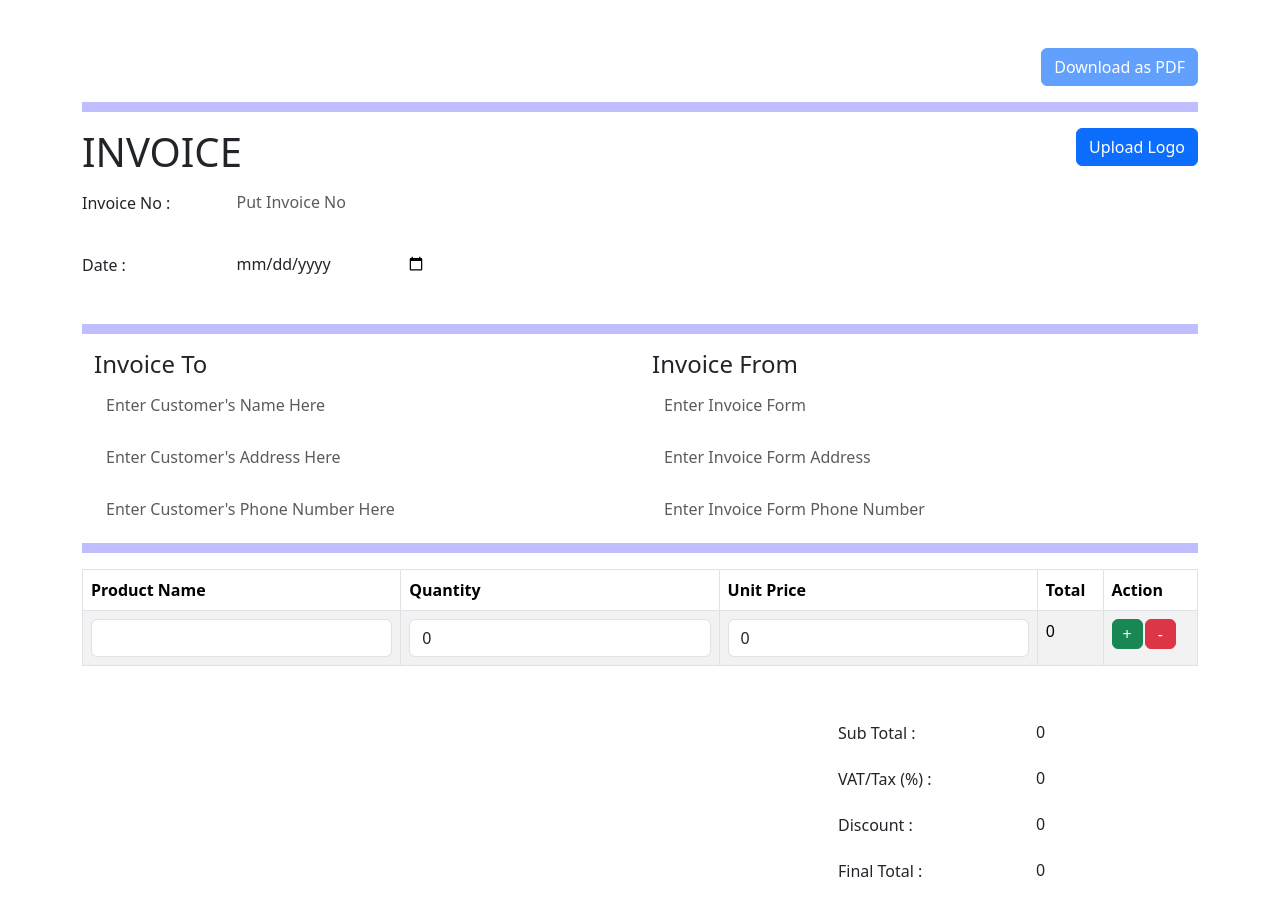
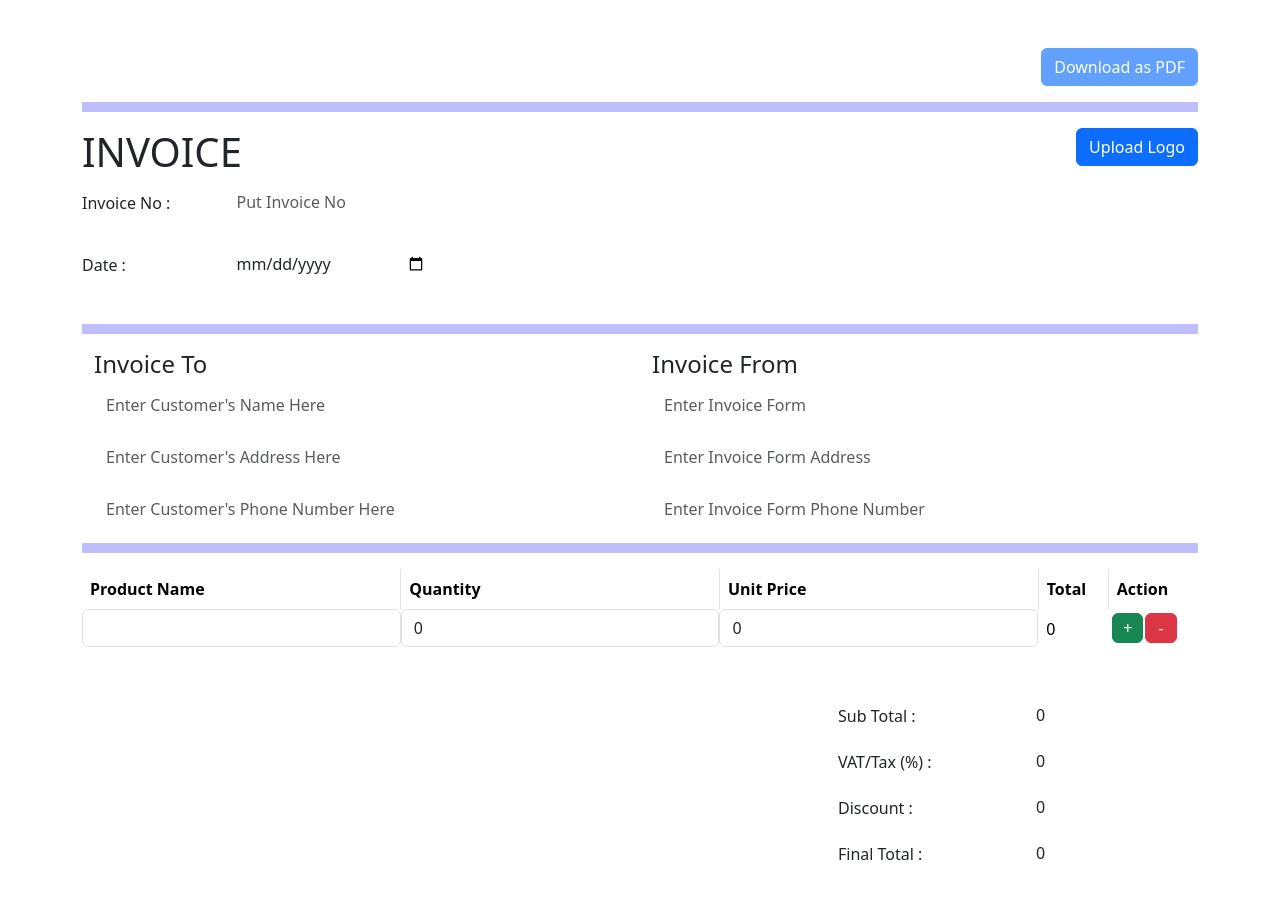
Before and after one commit to PankajMahtoliya/InvoiceMaker, a React (Vite) app: page / in a window 1280 px wide. Shown: the top 916 px of the page. Built offline with nearby package versions, Linux system fonts and the light colour scheme.

Commit message:
calculation table design changed

```diff
--- a/src/components/CalculationTable/CalculationTable.jsx
+++ b/src/components/CalculationTable/CalculationTable.jsx
@@ -52,8 +52,8 @@ const CalculationTable = ({dataRef}) => {
 
   return (
     <div>
-      <Table striped bordered>
-        <thead>
+      <Table bordered>
+        <thead style={{borderStyle: "hidden"}}>
           <tr>
             <th>Product Name</th>
             <th>Quantity</th>
@@ -65,7 +65,7 @@ const CalculationTable = ({dataRef}) => {
         <tbody>
           {products.map((product, index) => (
             <tr key={index}>
-              <td>
+              <td style={{padding: 0, borderStyle: "hidden"}}>
                 <Form.Control
                   type="text"
                   value={product.productName}
@@ -74,7 +74,7 @@ const CalculationTable = ({dataRef}) => {
                   }
                 />
               </td>
-              <td>
+              <td style={{padding: 0, borderStyle: "hidden"}}>
                 <Form.Control
                   type="number"
                   value={product.quantity}
@@ -87,7 +87,7 @@ const CalculationTable = ({dataRef}) => {
                   }
                 />
               </td>
-              <td>
+              <td style={{padding: 0, borderStyle: "hidden"}}>
                 <Form.Control
                   type="number"
                   value={product.unitPrice}
@@ -100,8 +100,8 @@ const CalculationTable = ({dataRef}) => {
                   }
                 />
               </td>
-              <td>{product.total}</td>
-              <td className="hide-section">
+              <td style={{borderStyle: "hidden"}}>{product.total}</td>
+              <td style={{borderStyle: "hidden", padding: 4}} className="hide-section">
                 {index === products.length - 1 && (
                   <Button
                     style={{ padding: "2px 10px", marginRight: "2px" }}
```
